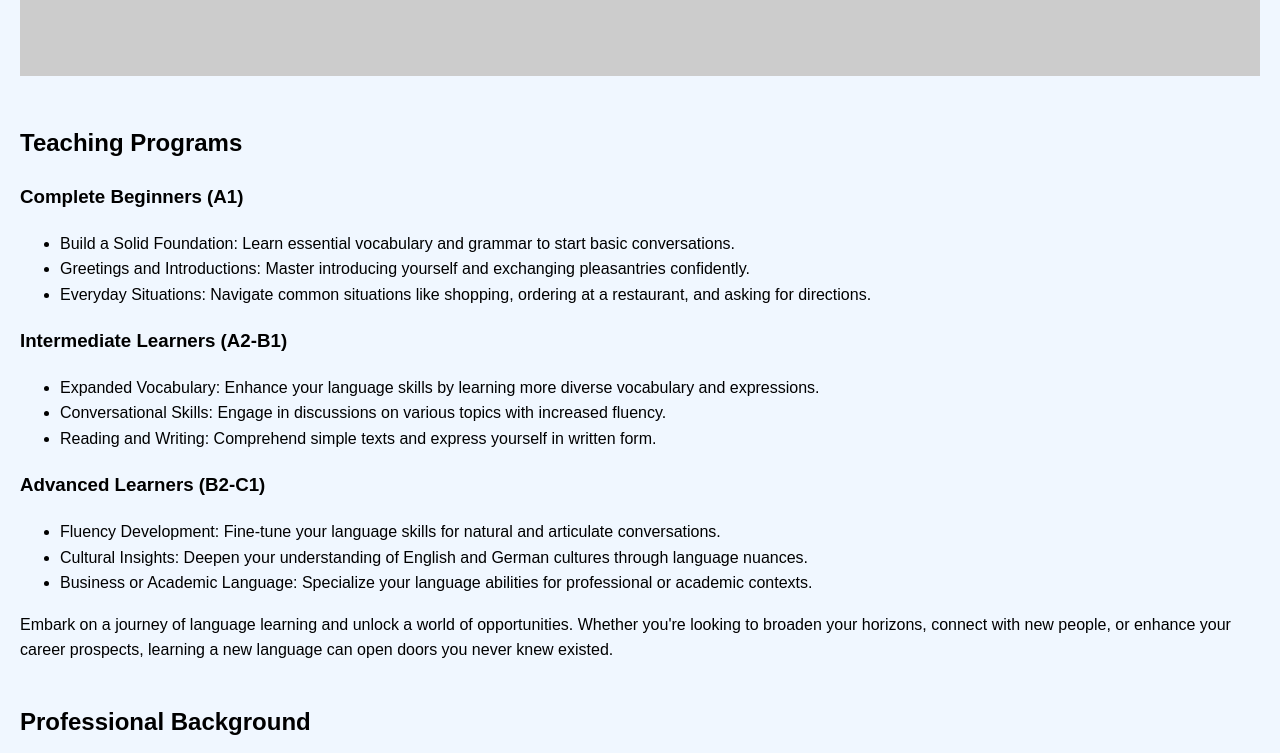
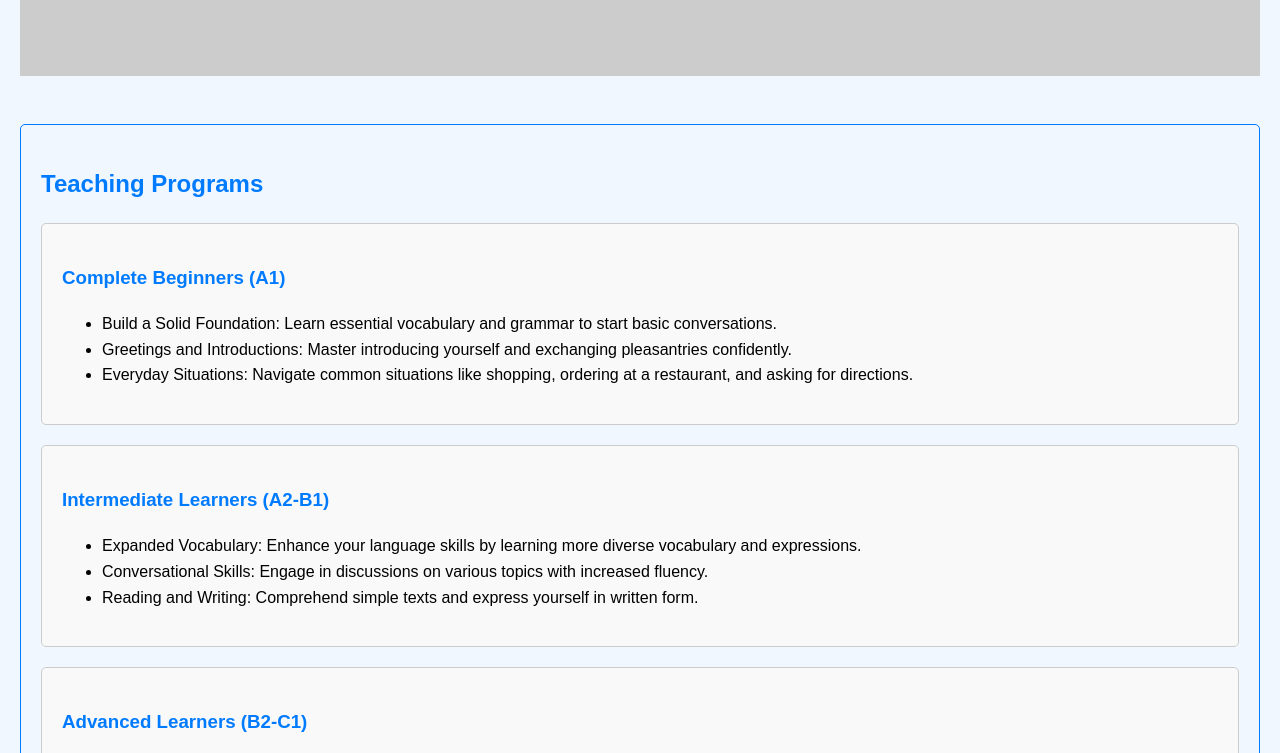
Before and after one commit to storaged/storaged.github.io, a plain HTML site: page index.html in a window 1280 px wide. Shown: the part 1140-1893 px from the top of the page. Drawn offline with Linux system fonts and the light colour scheme; placeholder pictures from the web are drawn by us.

Commit message:
Update styles.css

```diff
--- a/styles.css
+++ b/styles.css
@@ -75,7 +75,39 @@ footer {
     }
 }
 
-/* Existing styles remain the same */
+/* Teaching Programs section styles */
+#programs {
+    border: 1px solid #007bff;
+    padding: 20px;
+    border-radius: 5px;
+}
+
+#programs h2 {
+    color: #007bff;
+}
+
+#programs .level {
+    background-color: #f9f9f9; /* Light gray background */
+    border: 1px solid #ccc;
+    padding: 20px;
+    margin-bottom: 20px;
+    border-radius: 5px;
+    transition: transform 0.3s, box-shadow 0.3s; /* Adding transition for zoom and shadow */
+}
+
+#programs .level:hover {
+    transform: scale(1.05); /* Slight zoom-in effect on hover */
+    box-shadow: 0px 3px 6px rgba(0, 0, 0, 0.1); /* Adding shadow on hover */
+}
+
+#programs h3 {
+    color: #007bff;
+}
+
+#programs p {
+    color: #333;
+}
+
 
 /* Back to Top button styles */
 .back-to-top-btn {
```
